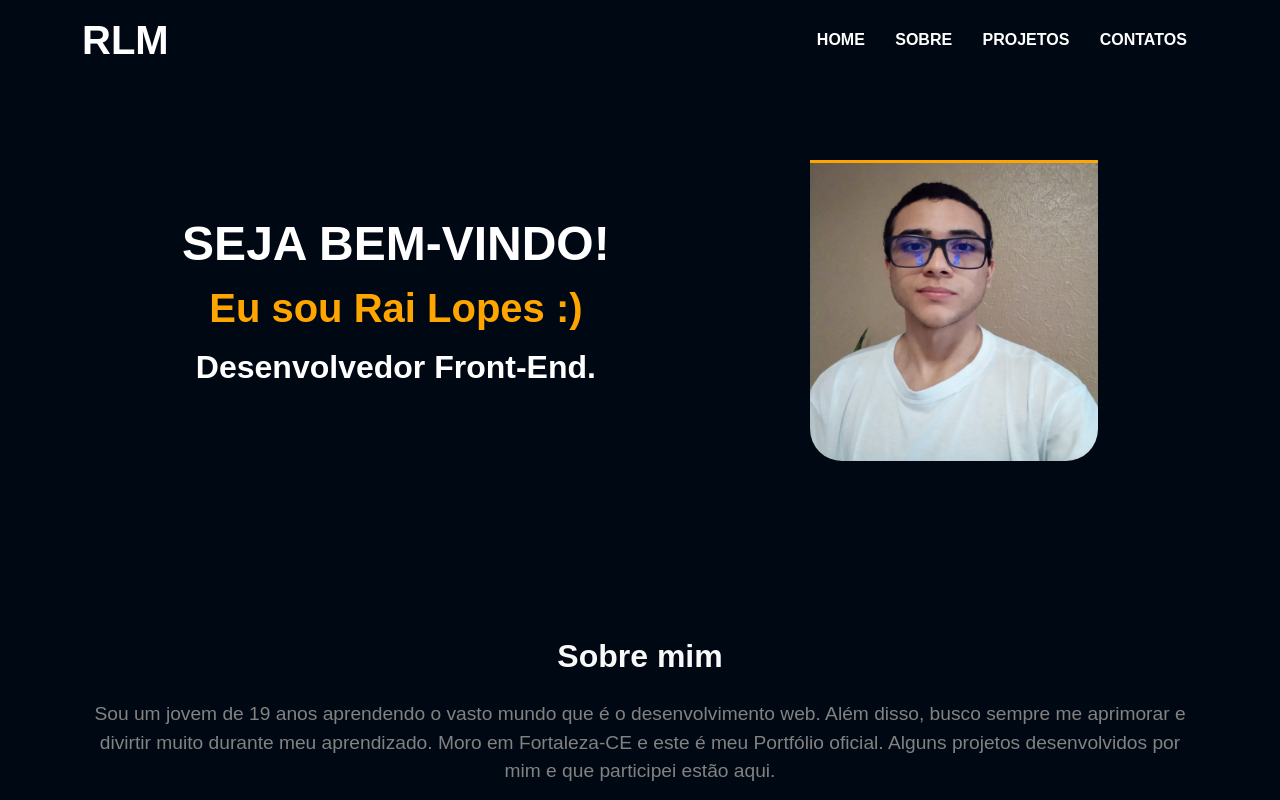
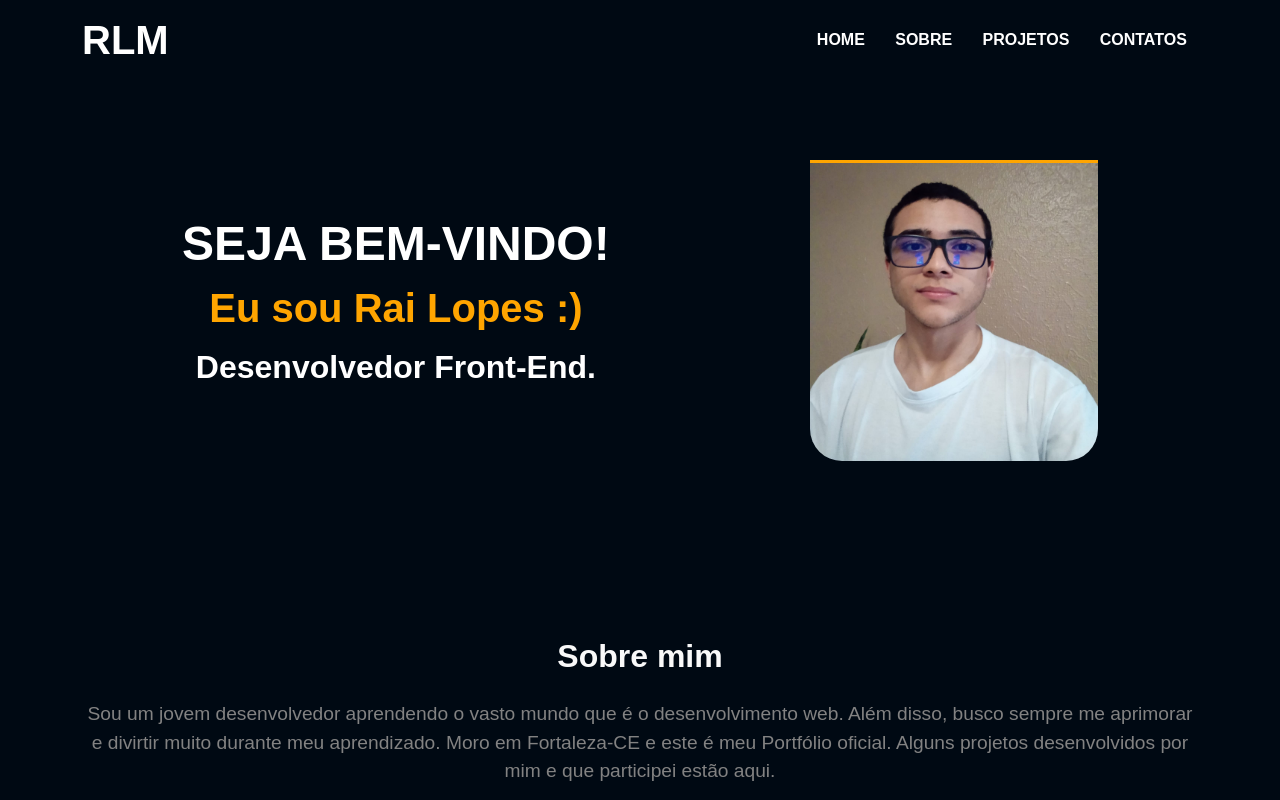
Before and after one commit to railopes04/portfolio, a plain HTML site: page index.html in a window 1280 px wide. Shown: the top 800 px of the page. Drawn offline with nearby package versions, Linux system fonts and the light colour scheme.

Commit message:
Update index.html

```diff
--- a/index.html
+++ b/index.html
@@ -89,7 +89,7 @@
           <div id="div2_introducao_secundaria">
             <h2 id="h2-1_introducao">Sobre mim</h2>
             <p id="p5_introducao">
-              Sou um jovem de 19 anos aprendendo o vasto mundo que é o
+              Sou um jovem desenvolvedor aprendendo o vasto mundo que é o
               desenvolvimento web. Além disso, busco sempre me aprimorar e
               divirtir muito durante meu aprendizado. Moro em Fortaleza-CE e
               este é meu Portfólio oficial. Alguns projetos desenvolvidos por
```
